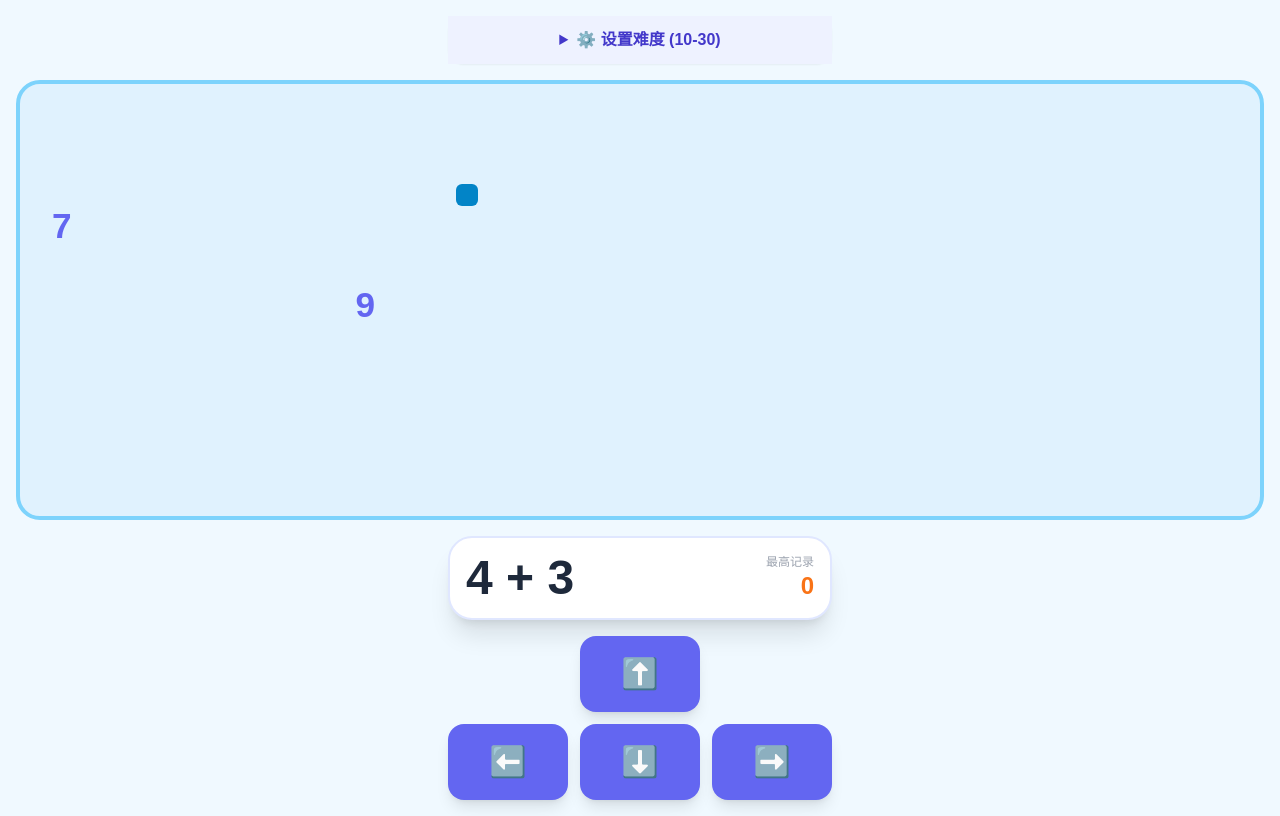
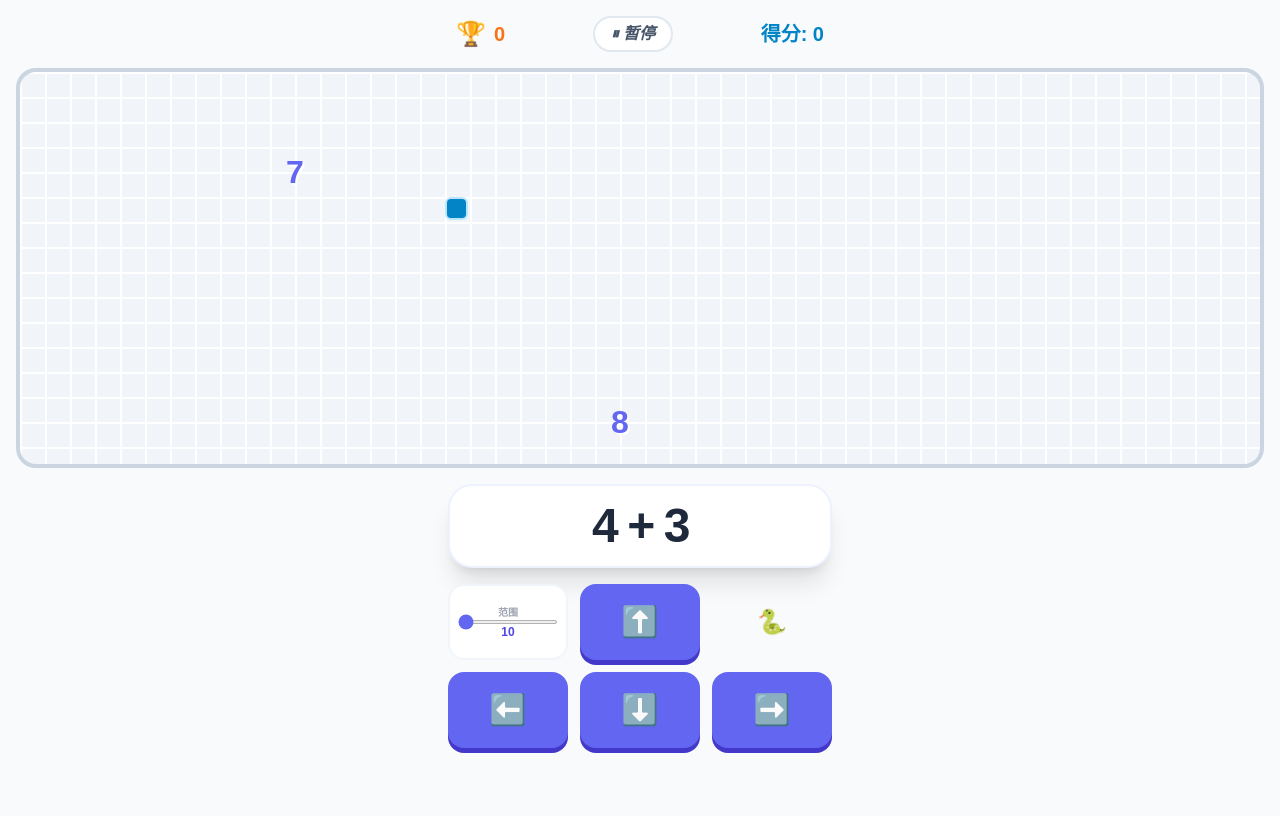
Before and after one commit to victorliu527/game, a plain HTML site: page index.html in a window 1280 px wide. Drawn offline with nearby package versions, Linux system fonts and the light colour scheme.

Commit message:
add shake and pause button

```diff
--- a/index.html
+++ b/index.html
@@ -3,71 +3,96 @@
 <head>
     <meta charset="UTF-8">
     <meta name="viewport" content="width=device-width, initial-scale=1.0, maximum-scale=1.0, user-scalable=no">
-    <title>数字贪吃蛇 (环绕版)</title>
-    <link rel="manifest" href="data:application/manifest+json,{"name":"数字贪吃蛇","short_name":"数学蛇","start_url":".","display":"standalone","background_color":"#f0f9ff","theme_color":"#6366f1"}">
+    <title>数学蛇：智能提醒版</title>
     <script src="https://cdn.tailwindcss.com"></script>
     <style>
-        body { touch-action: manipulation; -webkit-user-select: none; overflow: hidden; background: #f0f9ff; font-family: 'PingFang SC', sans-serif; }
-        .food { animation: pulse 1s infinite; }
-        @keyframes pulse { 0% { transform: scale(1); } 50% { transform: scale(1.1); } 100% { transform: scale(1); } }
-        #game-area { position: relative; width: 100%; height: 55vh; background: #e0f2fe; border-radius: 24px; overflow: hidden; border: 4px solid #7dd3fc; }
-        .snake-dot { position: absolute; width: 22px; height: 22px; background: #38bdf8; border-radius: 6px; transition: all 0.1s linear; }
-        .snake-head { background: #0284c7; z-index: 10; }
-        .number-food { position: absolute; font-size: 2.2rem; font-weight: 900; color: #6366f1; transform: translate(-50%, -50%); z-index: 5; }
+        body { touch-action: manipulation; -webkit-user-select: none; overflow: hidden; background: #f8fafc; font-family: 'PingFang SC', sans-serif; }
+
+        #game-area {
+            position: relative; width: 100%; height: 50vh; background-color: #f1f5f9;
+            background-image: linear-gradient(white 2px, transparent 2px), linear-gradient(90deg, white 2px, transparent 2px);
+            background-size: 25px 25px; border-radius: 20px; overflow: hidden; border: 4px solid #cbd5e1;
+            transition: background-color 0.3s;
+        }
+
+        /* 错误时的震动动画 */
+        .shake { animation: shake-anim 0.4s cubic-bezier(.36,.07,.19,.97) both; background-color: #fee2e2 !important; }
+        @keyframes shake-anim {
+            10%, 90% { transform: translate3d(-1px, 0, 0); }
+            20%, 80% { transform: translate3d(2px, 0, 0); }
+            30%, 50%, 70% { transform: translate3d(-4px, 0, 0); }
+            40%, 60% { transform: translate3d(4px, 0, 0); }
+        }
+
+        .snake-dot { position: absolute; width: 23px; height: 23px; background: #38bdf8; border-radius: 6px; transition: all 0.15s linear; z-index: 10; }
+        .snake-head { background: #0284c7; border: 2px solid #bae6fd; }
+
+        .number-food { position: absolute; font-size: 2rem; font-weight: 900; color: #6366f1; transform: translate(-50%, -50%); z-index: 5; text-shadow: 2px 2px 0px white; }
+        .food-hint { animation: pulse 1s infinite; }
+        @keyframes pulse { 0%, 100% { transform: translate(-50%, -50%) scale(1); } 50% { transform: translate(-50%, -50%) scale(1.2); } }
+
+        /* 浮动提示气泡 */
+        #error-toast { position: absolute; top: 20px; left: 50%; transform: translateX(-50%); background: #ef4444; color: white; padding: 8px 16px; rounded: 12px; font-weight: bold; opacity: 0; transition: opacity 0.3s; pointer-events: none; z-index: 100; }
     </style>
 </head>
 <body class="p-4 flex flex-col items-center">
 
-    <details class="w-full max-w-sm bg-white rounded-2xl shadow-sm mb-4">
-        <summary class="p-3 bg-indigo-50 text-indigo-700 font-bold cursor-pointer text-center">⚙️ 设置难度 (10-30)</summary>
-        <div class="p-4 space-y-3 text-center">
-            <input type="range" id="diff" min="10" max="30" value="10" class="w-full h-2 bg-gray-200 rounded-lg appearance-none cursor-pointer accent-indigo-500">
-            <div class="text-indigo-600 font-bold">当前范围: <span id="r-val">10</span> 以内</div>
+    <div class="w-full max-w-sm flex justify-between items-center mb-4 px-2">
+        <div class="flex items-center space-x-2">
+            <span class="text-2xl">🏆</span>
+            <span id="high-score" class="text-xl font-bold text-orange-500">0</span>
         </div>
-    </details>
+        <button id="pause-btn" onclick="togglePause()" class="bg-white border-2 border-slate-200 px-4 py-1 rounded-full font-bold text-slate-600 active:bg-slate-100 italic">⏸ 暂停</button>
+        <div class="font-bold text-sky-600 text-xl">得分: <span id="score">0</span></div>
+    </div>
 
-    <div id="game-area"></div>
-
-    <div class="w-full max-w-sm flex items-center justify-between bg-white p-4 rounded-3xl shadow-xl border-2 border-indigo-100 mt-4 mb-4">
-        <div id="question" class="text-5xl font-black text-slate-800">? + ?</div>
-        <div class="text-right">
-            <div class="text-xs text-gray-400">最高记录</div>
-            <div class="text-2xl font-bold text-orange-500" id="high-score">0</div>
+    <div id="game-area">
+        <div id="error-toast">再算一下哦 💡</div>
+        <div id="pause-overlay" class="hidden absolute inset-0 z-50 flex items-center justify-center bg-slate-900/40 backdrop-blur-sm">
+            <button onclick="togglePause()" class="bg-white text-indigo-600 px-8 py-4 rounded-3xl text-3xl font-black shadow-2xl">继续 ▶️</button>
         </div>
     </div>
 
+    <div class="w-full max-w-sm bg-white p-4 rounded-3xl shadow-xl border-2 border-indigo-50 mt-4 mb-4 text-center">
+        <div id="question" class="text-5xl font-black text-slate-800 tracking-tighter">10 + 5</div>
+    </div>
+
     <div class="w-full max-w-sm grid grid-cols-3 gap-3">
-        <div></div>
-        <button onclick="changeDir('up')" class="bg-indigo-500 text-white text-3xl p-5 rounded-2xl shadow-lg active:translate-y-1 transition-all">⬆️</button>
-        <div></div>
-        <button onclick="changeDir('left')" class="bg-indigo-500 text-white text-3xl p-5 rounded-2xl shadow-lg active:translate-y-1 transition-all">⬅️</button>
-        <button onclick="changeDir('down')" class="bg-indigo-500 text-white text-3xl p-5 rounded-2xl shadow-lg active:translate-y-1 transition-all">⬇️</button>
-        <button onclick="changeDir('right')" class="bg-indigo-500 text-white text-3xl p-5 rounded-2xl shadow-lg active:translate-y-1 transition-all">➡️</button>
+        <div class="flex flex-col items-center justify-center bg-white rounded-2xl border-2 border-slate-100 p-2">
+            <span class="text-[10px] text-gray-400 font-bold uppercase">范围</span>
+            <input type="range" id="diff" min="10" max="30" value="10" class="w-full h-1 bg-gray-200 accent-indigo-500" oninput="document.getElementById('rv').innerText=this.value;resetGame()">
+            <span id="rv" class="text-xs font-bold text-indigo-600">10</span>
+        </div>
+        <button onclick="changeDir('up')" class="bg-indigo-500 text-white text-3xl p-5 rounded-2xl shadow-[0_5px_0_#4338ca] active:translate-y-1 active:shadow-none">⬆️</button>
+        <div class="flex items-center justify-center text-2xl">🐍</div>
+
+        <button onclick="changeDir('left')" class="bg-indigo-500 text-white text-3xl p-5 rounded-2xl shadow-[0_5px_0_#4338ca] active:translate-y-1 active:shadow-none">⬅️</button>
+        <button onclick="changeDir('down')" class="bg-indigo-500 text-white text-3xl p-5 rounded-2xl shadow-[0_5px_0_#4338ca] active:translate-y-1 active:shadow-none">⬇️</button>
+        <button onclick="changeDir('right')" class="bg-indigo-500 text-white text-3xl p-5 rounded-2xl shadow-[0_5px_0_#4338ca] active:translate-y-1 active:shadow-none">➡️</button>
     </div>
 
     <script>
         const AREA = document.getElementById('game-area');
-        const AREA_W = AREA.offsetWidth;
-        const AREA_H = AREA.offsetHeight;
-        const STEP = 24;
-        const snakeDots = [{x: 100, y: 100}];
+        const STEP = 25;
+        const snakeDots = [{x: 125, y: 125}];
         let direction = 'right', score = 0, currentAns = 0, foods = [], gameInterval;
-
-        // 读取本地最高分
+        let isPaused = false;
         let highScore = localStorage.getItem('snakeMathHigh') || 0;
         document.getElementById('high-score').innerText = highScore;
 
-        document.getElementById('diff').oninput = function() {
-            document.getElementById('r-val').innerText = this.value;
-            resetGame();
-        };
+        function togglePause() {
+            isPaused = !isPaused;
+            document.getElementById('pause-overlay').classList.toggle('hidden');
+            document.getElementById('pause-btn').innerText = isPaused ? "▶️ 继续" : "⏸ 暂停";
+        }
 
         function resetGame() {
             clearInterval(gameInterval);
-            score = 0; snakeDots.length = 1; snakeDots[0] = {x: 100, y: 100};
+            score = 0; document.getElementById('score').innerText = 0;
+            snakeDots.length = 1; snakeDots[0] = {x: 125, y: 125};
             direction = 'right';
             nextQuestion();
-            gameInterval = setInterval(update, 350); // 给娃留出一点反应时间
+            gameInterval = setInterval(update, 400);
         }
 
         function nextQuestion() {
@@ -87,36 +112,37 @@
         }
 
         function spawnFoods() {
-            let wrong = currentAns + (Math.random() > 0.5 ? 2 : -2);
-            if(wrong < 0 || wrong === currentAns) wrong = currentAns + 1;
+            const wCells = Math.floor(AREA.offsetWidth / STEP) - 2;
+            const hCells = Math.floor(AREA.offsetHeight / STEP) - 2;
+            let wrong = currentAns + (Math.random() > 0.5 ? (Math.floor(Math.random()*3)+1) : -(Math.floor(Math.random()*3)+1));
+            if(wrong < 0) wrong = currentAns + 2;
             foods = [
-                {val: currentAns, x: Math.random()*(AREA_W-60)+30, y: Math.random()*(AREA_H-60)+30, ok: true},
-                {val: wrong, x: Math.random()*(AREA_W-60)+30, y: Math.random()*(AREA_H-60)+30, ok: false}
+                {val: currentAns, x: (Math.floor(Math.random()*wCells)+1)*STEP, y: (Math.floor(Math.random()*hCells)+1)*STEP, ok: true},
+                {val: wrong, x: (Math.floor(Math.random()*wCells)+1)*STEP, y: (Math.floor(Math.random()*hCells)+1)*STEP, ok: false}
             ];
             renderFoods();
         }
 
         function update() {
+            if(isPaused) return;
             const head = {...snakeDots[0]};
             if(direction === 'up') head.y -= STEP;
             else if(direction === 'down') head.y += STEP;
             else if(direction === 'left') head.x -= STEP;
             else if(direction === 'right') head.x += STEP;
 
-            // --- 核心修改：坐标环绕 (Wrapping) ---
-            if (head.x < 0) head.x = AREA_W - STEP;
-            else if (head.x >= AREA_W) head.x = 0;
-            if (head.y < 0) head.y = AREA_H - STEP;
-            else if (head.y >= AREA_H) head.y = 0;
+            if (head.x < 0) head.x = Math.floor(AREA.offsetWidth/STEP)*STEP - STEP;
+            else if (head.x >= AREA.offsetWidth) head.x = 0;
+            if (head.y < 0) head.y = Math.floor(AREA.offsetHeight/STEP)*STEP - STEP;
+            else if (head.y >= AREA.offsetHeight) head.y = 0;
 
             snakeDots.unshift(head);
-
             let ate = false;
             foods.forEach(f => {
-                const dist = Math.hypot(head.x + 10 - f.x, head.y + 10 - f.y);
-                if(dist < 30) {
+                if(Math.abs(head.x + 12 - f.x) < 20 && Math.abs(head.y + 12 - f.y) < 20) {
                     if(f.ok) {
                         score++;
+                        document.getElementById('score').innerText = score;
                         if(score > highScore) {
                             highScore = score;
                             localStorage.setItem('snakeMathHigh', highScore);
@@ -125,15 +151,25 @@
                         ate = true;
                         nextQuestion();
                     } else {
-                        // 选错的小惩罚：蛇稍微缩短一点（如果长度大于1）
-                        if(snakeDots.length > 2) snakeDots.pop();
+                        triggerError(); // 触发错误提醒
                         spawnFoods();
                     }
                 }
             });
-
             if(!ate) snakeDots.pop();
             render();
+        }
+
+        function triggerError() {
+            // 震动效果
+            AREA.classList.add('shake');
+            // 气泡提示
+            const toast = document.getElementById('error-toast');
+            toast.style.opacity = '1';
+            setTimeout(() => {
+                AREA.classList.remove('shake');
+                toast.style.opacity = '0';
+            }, 500);
         }
 
         function render() {
@@ -150,14 +186,14 @@
             AREA.querySelectorAll('.number-food').forEach(el => el.remove());
             foods.forEach(f => {
                 const el = document.createElement('div');
-                el.className = "number-food " + (f.ok?'food':'');
+                el.className = "number-food " + (f.ok?'food-hint':'');
                 el.innerText = f.val;
                 el.style.left = f.x + 'px'; el.style.top = f.y + 'px';
                 AREA.appendChild(el);
             });
         }
 
-        function changeDir(d) { direction = d; }
+        function changeDir(d) { if(!isPaused) direction = d; }
         resetGame();
     </script>
 </body>
```
